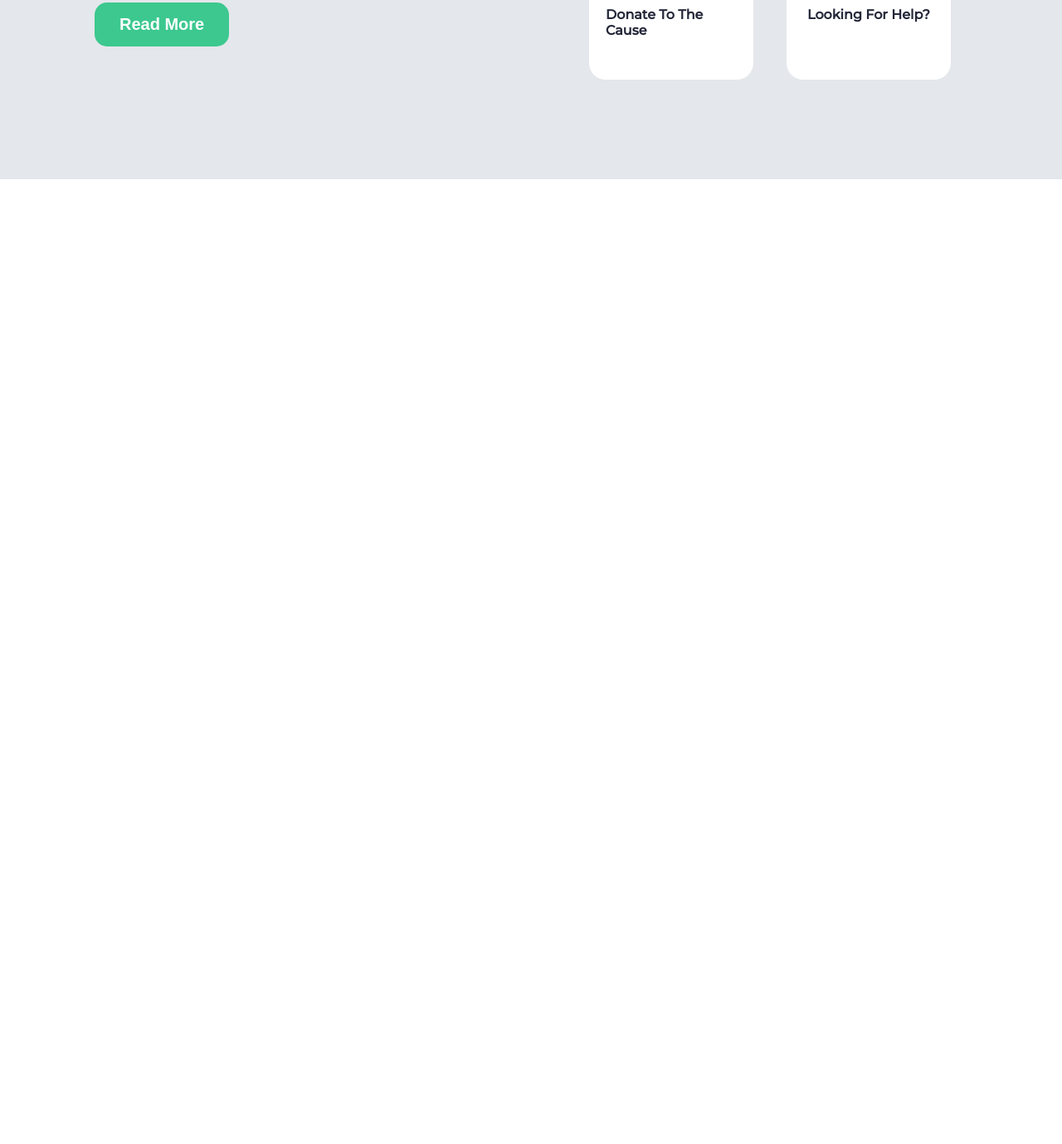
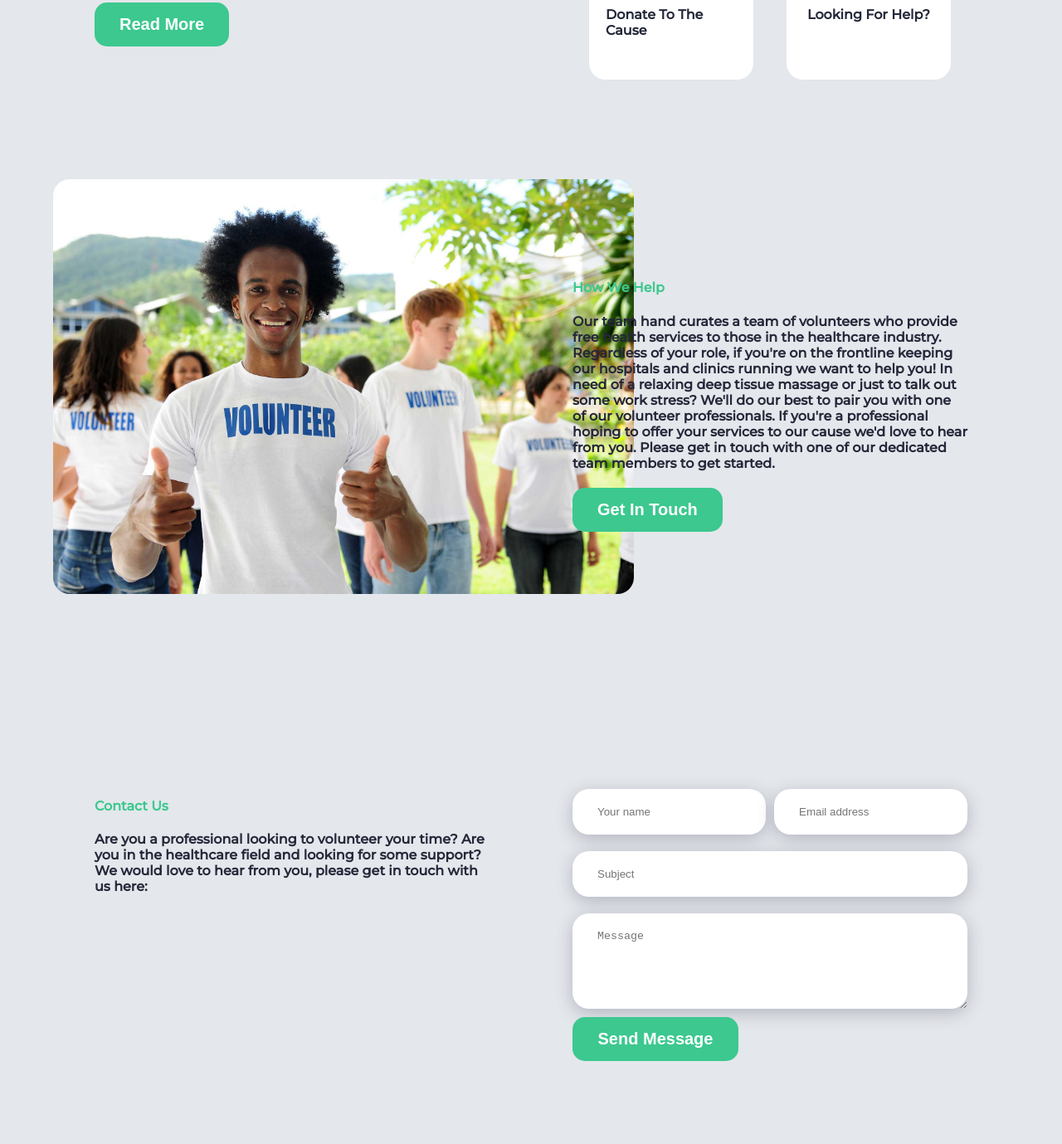
Before and after one commit to aleksdoesit/CovidCares, a plain HTML site: page index.html in a window 1280 px wide. Shown: the part 1200-2579 px from the top of the page at 83% size. Before the commit the page ends 1416 px from the top, so only its background shows below. Drawn offline with Linux system fonts and the light colour scheme.

Commit message:
finished two more sections, think this is enough?

```diff
--- a/index.html
+++ b/index.html
@@ -1,5 +1,6 @@
 <!DOCTYPE html>
 <html lang="en">
+
 <head>
   <meta charset="UTF-8">
   <meta name="viewport" content="width=device-width, initial-scale=1.0">
@@ -53,7 +54,8 @@
           <div class='missionStatement'>
             <h4>Our Mission</h4>
             <h2>Getting Our Frontline Workers The Help They Need</h2>
-            <p>CovidCares provides a centralized hub for healthcare workers seeking free and personalised mental health and physical support!</p>
+            <p>CovidCares provides a centralized hub for healthcare workers seeking free and personalised mental health
+              and physical support!</p>
             <button>Read More</button>
           </div>
           <div class='howToHelp'>
@@ -77,6 +79,48 @@
         </div>
       </div>
     </section>
+
+    <section class='howWeHelp'>
+      <div class='wrapper teamFlex'>
+        <div class='teamPhoto'>
+          <img src="./assets/managing-volunteers-start-by-designing-their-jobs-58a4abad5b0a6.jpeg"
+            alt="Stock Photo of Volunteers">
+        </div>
+        <div class='organizationDescription'>
+          <div>
+            <h4>How We Help</h4>
+            <p>Our team hand curates a team of volunteers who provide free health services to those in the healthcare
+              industry. Regardless of your role, if you're on the frontline keeping our hospitals and clinics running we
+              want to help you! In need of a relaxing deep tissue massage or just to talk out some work stress? We'll do
+              our best to pair you with one of our volunteer professionals. If you're a professional hoping to offer
+              your services to our cause we'd love to hear from you. Please get in touch with one of our dedicated team
+              members to get started.</p>
+            <button>Get In Touch</button>
+          </div>
+        </div>
+      </div>
+    </section>
+
+    <section class='contactUs'>
+      <div class='wrapper contactUsWrapper'>
+        <div class='contactMessage'>
+          <h4>Contact Us</h4>
+          <p>Are you a professional looking to volunteer your time? Are you in the healthcare field and looking for some support? We would love to  hear from you, please get in touch with us here:</p>
+        </div>
+
+        <div class='contactWrapper'>
+          <form id='contactForm' class='contactForm' method='post'>
+            <div class='emailNameWrapper'>
+              <input type="text" id='name' name='name' placeholder="Your name" required>
+              <input type="text" id='email' name='email' placeholder="Email address" required>
+            </div>
+            <input type="text" id='subject' name='subject' placeholder="Subject" required>
+            <textarea name="message" id="message" cols="30" rows="5" placeholder="Message" required></textarea>
+            <button type="submit" id='submit' name='submit' class='formSubmit'>Send Message</button>
+          </form>
+        </div>
+      </div>
+    </section>
   </main>
 
   <footer>
@@ -84,6 +128,7 @@
   </footer>
 
 </body>
+
 </html>
 
 <!-- Using this themeforest template as very loose inspiration
--- a/styles.css
+++ b/styles.css
@@ -134,7 +134,8 @@ button:hover {
   background-color: #e4e7eb;
 }
 
-.aboutFlex {
+.aboutFlex,
+.teamFlex {
   display: flex;
 }
 
@@ -143,7 +144,9 @@ button:hover {
   width: 50%;
 }
 
-.missionStatement > h4 {
+.missionStatement > h4,
+.organizationDescription > div > h4,
+.contactMessage > h4 {
   color: #3cc88f;
 }
 
@@ -196,3 +199,75 @@ button:hover {
 .howToHelp > div:nth-of-type(4) > i {
   color: #3cc88f;
 }
+
+.howWeHelp {
+  background-color: #e4e7eb;
+  padding-bottom: 100px;
+}
+
+.organizationDescription {
+  padding: 100px 50px;
+}
+
+.teamPhoto,
+.organizationDescription {
+  width: 50%;
+}
+
+.teamPhoto {
+  display: flex;
+  justify-items: center;
+}
+
+.teamPhoto > img {
+  width: 700px;
+  height: 500px;
+  border-radius: 20px;
+  object-fit: cover;
+  margin: 0 auto;
+}
+
+.contactUs {
+  background-color: #e4e7eb;
+}
+
+.contactUsWrapper {
+  display: flex;
+}
+
+.contactMessage,
+.contactWrapper {
+  width: 50%;
+  padding: 100px 50px;
+}
+
+.contactWrapper > form {
+  display: flex;
+  flex-direction: column;
+}
+
+input,
+textarea {
+  border-radius: 20px;
+  padding: 20px 30px;
+  border: none;
+  box-shadow: 0px 5px 20px 0px rgba(69, 67, 96, 0.3);
+  margin: 10px 0;
+}
+
+.emailNameWrapper {
+  width: 100%;
+  display: flex;
+}
+
+.emailNameWrapper > input {
+  width: calc(50% - 10px);
+}
+
+.emailNameWrapper > input:first-of-type {
+  margin-right: 10px;
+}
+
+#submit {
+  width: 200px;
+}
```
Also changed, not shown: assets/managing-volunteers-start-by-designing-their-jobs-58a4abad5b0a6.jpeg (added).
